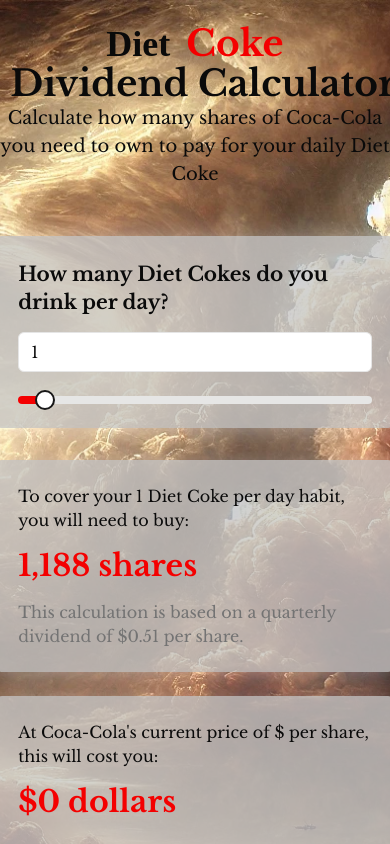
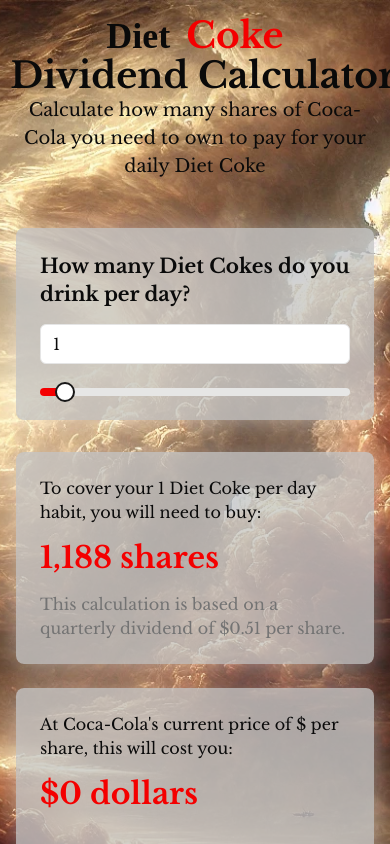
Before and after one commit to cconeill/coke-dividend, a Next.js app: page / in a window 390 px wide. Shown: the top 844 px of the page. Built offline with nearby package versions, Linux system fonts and the light colour scheme; no server answers; a web font is replaced by a local one.

Commit message:
mobile 3

```diff
--- a/app/page.tsx
+++ b/app/page.tsx
@@ -111,16 +111,12 @@ export default function LandingPage() {
       </footer>
     </main> */}
     <main
-  className="flex min-h-screen flex-col items-center justify-center p-6 md:p-24"
-  style={{
-    backgroundImage: 'url(/background.webp)',
-    backgroundSize: 'cover',
-    backgroundPosition: 'center',
-    backgroundRepeat: 'no-repeat',
-  }}
->
-<div className="container mx-auto px-4 sm:px-6 md:px-8 flex flex-col items-center justify-center min-h-screen">
-
+        className="bg-cover bg-center bg-no-repeat min-h-screen overflow-x-hidden p-4 md:p-24"
+        style={{
+        backgroundImage: 'url(/background.webp)',
+      }}
+    >
+<div className="w-full max-w-md sm:max-w-lg md:max-w-4xl mx-auto">
   <div style={{ fontFamily: 'Libre Baskerville, serif' }}>
     <div className="flex flex-wrap items-center justify-center space-x-4">
       <h1
```
